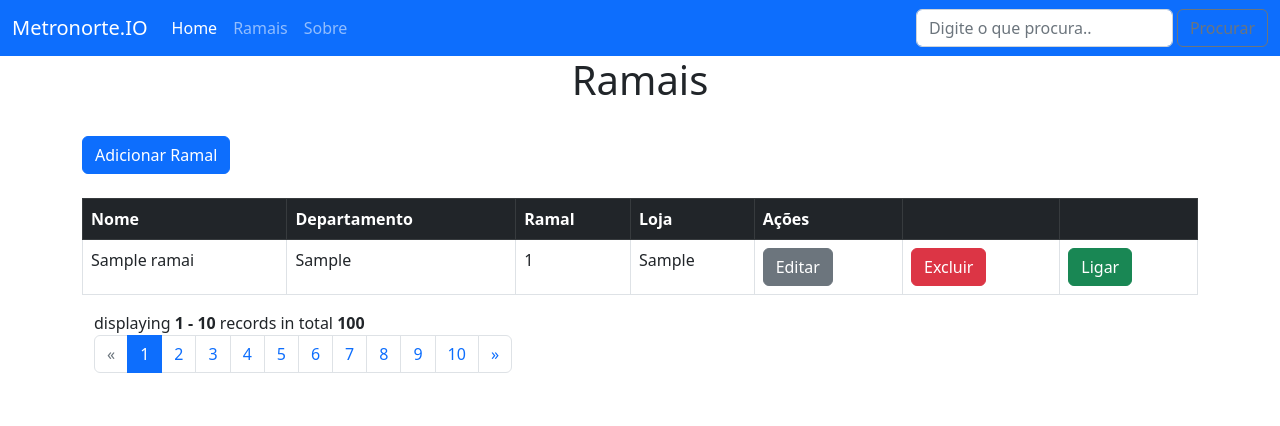
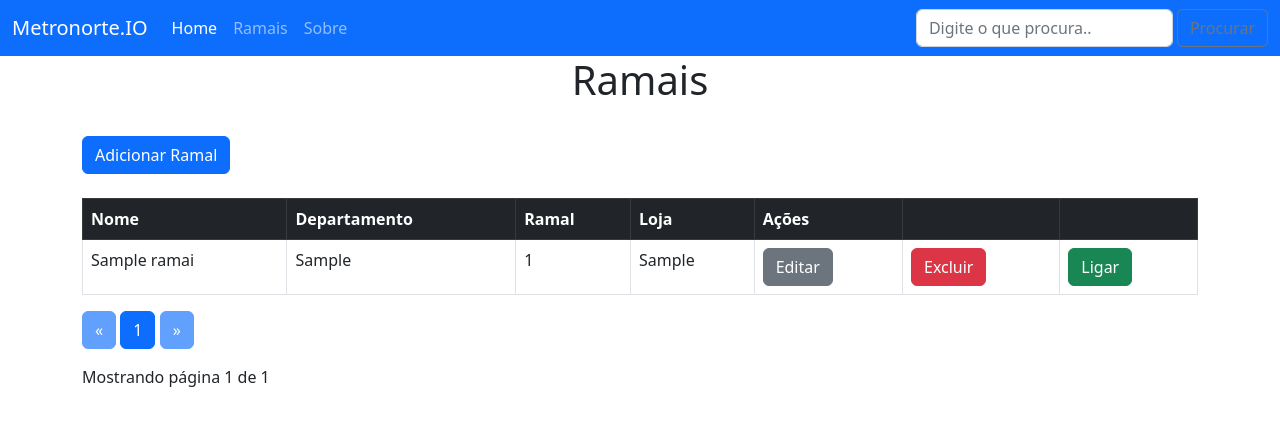
Before and after one commit to matheus664/ramais.io, a Flask app: page /ramais in a window 1280 px wide. Shown: the top 426 px of the page. Run offline with Flask 2, Linux system fonts and the light colour scheme; tables that the repository leaves empty hold one stand-in row (values such as "Sample post"); some libraries are stand-ins or nearby versions.

Commit message:
release 3.0

```diff
--- a/app.py
+++ b/app.py
@@ -6,6 +6,8 @@ from sqlalchemy.orm import sessionmaker
 from flask_paginate import Pagination, get_page_args
 
 # "sqlite:///cursos.sqlite3"
+#mysql://root:tecnical@localhost/ramais"
+
 
 app = Flask (__name__)
 
@@ -19,20 +21,7 @@ app.config["SQLALCHEMY_DATABASE_URI"] = "mysql://root:tecnical@localhost/ramais"
 
 db = SQLAlchemy(app)
 
-frutas = []
-#dentro da lista tem um dicionario
-registros = []
 
-class cursos (db.Model):
-    id = db.Column (db.Integer, primary_key = True)
-    nome = db.Column (db.String (50))
-    descricao = db.Column (db.String (100))
-    ch = db.Column (db.Integer)
-
-    def __init__(self, nome, descricao, ch):
-        self.nome = nome
-        self.descricao = descricao
-        self.ch = ch
 
 class ramais (db.Model):
     id = db.Column (db.Integer, primary_key = True)
@@ -53,122 +42,15 @@ class ramais (db.Model):
         self.loja = loja
         self.ativo = ativo
 
-
-
-
-app.template_folder = "templates"
-users = list (range (100))
-
-def get_users  (offset = 0, per_page= 10):
-    return users [offset:offset + per_page]
-
-
-@app.route ('/')
-def index ():
-    page, per_page, offset = get_page_args (page_parameter = 'page', per_page_parameter='per_page')
-    total = len (users)
-    pagination_users = get_users (offset= offset, per_page= per_page )
-    pagination = Pagination (page=page, per_page=per_page, total=total,css_framework = 'bootstrap4')
-    return render_template ('ramais.html', users=pagination_users, page=page, per_page= 50, pagination=pagination)
-
-
-
-
-
-
-
-
-
-
-
-
-
-
-# @app.route ('/', methods = ["GET", "POST"])
-# def index ():
-
-#     #frutas = ['Morango','Uva','Maça','Laranja','Limao', 'Caqui', 'Carambola']
-
-#     if request.method == "POST" :
-#         if request.form.get("fruta"):
-#             frutas.append(request.form.get("fruta"))
-#     return render_template ("index.html",frutas=frutas)
-
-
-
-@app.route ('/sobre', methods = ["GET", "POST"])
-def sobre ():
-
-    #notas = {'Matheus Lopes':5.0, 'Paulo Silva':6.0, 'Aluno':7.0, 'Julia Costa':8.5,'Rafael Pedro':10.0}
-    if request.method == "POST":
-        if request.form.get("aluno") and request.form.get ("nota"):
-            registros.append ({"aluno": request.form.get("aluno"),"nota": request.form.get("nota")})
-    return render_template ('sobre.html', registros=registros)
-
-
-@app.route ('/filmes/<propriedade>')
-def filmes (propriedade):
-
-    if propriedade == 'populares':
-        url = 'https://api.themoviedb.org/3/discover/movie?sort_by=popularity.desc&api_key=550917c52b3d7ebdbd27dc4cfd3c2815'
-    elif propriedade == 'kids':
-        url = 'https://api.themoviedb.org/3/discover/movie?certification_country=US&certification.lte=G&sort_by=popularity.desc&api_key=550917c52b3d7ebdbd27dc4cfd3c2815'
-    elif propriedade == '2010':
-        url = 'https://api.themoviedb.org/3/discover/movie?primary_release_year=2010&sort_by=vote_average.desc&api_key=550917c52b3d7ebdbd27dc4cfd3c2815'
-    elif propriedade == 'drama':
-        url = 'https://api.themoviedb.org/3/discover/movie?with_genres=18&primary_release_year=2014&api_key=550917c52b3d7ebdbd27dc4cfd3c2815'
-    elif propriedade == 'tom_cruise':
-        url = 'https://api.themoviedb.org/3/discover/movie?with_genres=878&with_cast=500&sort_by=vote_average.desc&api_key=550917c52b3d7ebdbd27dc4cfd3c2815'
-    elif propriedade == 'Rooney Mara':
-        url = "https://api.themoviedb.org/3/discover/movie?with_people=108916,7467&sort_by=popularity.desc&api_key=550917c52b3d7ebdbd27dc4cfd3c2815"
-    resposta = urllib.request.urlopen(url)
-
-
-    dados = resposta.read()
-    jsondata = json.loads(dados)
-
-    return render_template ("filmes.html", filmes=jsondata ['results'])
-
-@app.route ('/cursos')
-def lista_cursos ():
-    # page = request.args.get ("page", 1, type=int)
-    # per_page = 100
-    # todos_cursos = cursos.query.paginate(page, per_page)
-    return render_template ('cursos.html', cursos=cursos.query.all())
+ROWS_PER_PAGE = 10
 
 @app.route ('/ramais')
 def lista_ramais ():
 
-    page, per_page, offset = get_page_args (page_parameter = 'page', per_page_parameter='per_page')
-    total = len (users)
-    pagination_users = get_users (offset= offset, per_page= per_page )
-    pagination = Pagination (page=page, per_page=per_page, total=total,css_framework = 'bootstrap4')
-    return render_template ('ramais.html', users=pagination_users, page=page, per_page= 50, pagination=pagination, ramais=ramais.query.filter(ramais.ramal != '', ramais.departamento != '', ramais.ativo != 0).order_by(ramais.id).limit(6))
+    page = request.args.get('page', 1, type=int)
+    ramal = ramais.query.paginate(page=page, per_page = ROWS_PER_PAGE)
 
-
-
-
-
-
-
-@app.route ('/cria_curso', methods = ["GET", "POST"])
-def cria_curso():
-    nome = request.form.get ('nome')
-    descricao = request.form.get ('descricao')
-    ch = request.form.get ('ch')
-    error = None
-
-    if request.method == "POST":
-        if not nome or not descricao or not ch:
-            flash ("Preencha todos os campos do Formulário!", "error")
-        else:
-            curso = cursos(nome, descricao, ch)
-            db.session.add(curso)
-            db.session.commit()
-            return redirect (url_for ('lista_cursos'))
-    return render_template ('novo_curso.html', error = error)
-
-
+    return render_template ('ramais.html', ramal = ramal)
 
 
 
@@ -194,22 +76,6 @@ def cria_ramal ():
 
 
 
-@app.route ('/<int:id>/atualiza_curso',  methods = ["GET", "POST"])
-def atualiza_curso (id):
-    curso = cursos.query.filter_by (id=id).first()
-    if request.method == "POST":
-        nome = request.form ["nome"]
-        descricao = request.form ["descricao"]
-        ch = request.form ["ch"]
-
-        cursos.query.filter_by (id=id).update ({"nome":nome, "descricao":descricao, "ch":ch})
-        db.session.commit ()
-        return redirect (url_for('lista_cursos'))
-
-    return render_template ("atualiza_curso.html", curso=curso)
-    print(curso)
-
-
 @app.route ('/<int:id>/atualiza_ramal', methods = ["GET", "POST"])
 def atualiza_ramal (id):
     ramal = ramais.query.filter_by (id=id).first()
@@ -228,15 +94,6 @@ def atualiza_ramal (id):
 
 
 
-@app.route ('/<int:id>/remove_curso', methods = ["GET", "POST"])
-def remove_curso (id):
-
-    curso = cursos.query.filter_by (id=id).first()
-    db.session.delete(curso)
-    db.session.commit()
-    return redirect (url_for('lista_cursos'))
-
-
 @app.route ('/<int:id>/remove_ramal', methods =["GET", "POST"])
 def remove_ramal (id):
 
@@ -248,20 +105,6 @@ def remove_ramal (id):
 
 
 
-
-
-
-
-
-
-
-
-
-
-
-
-
-
 with app.app_context():
     db.create_all()
 
--- a/templates/base.html
+++ b/templates/base.html
@@ -28,24 +28,6 @@
                 </li>
                 <li class="nav-item">
                     <a class="nav-link" target="blank" href="https://www.metronortechevroletmatriz.com.br">Sobre</a>
-                </li>
-                <li class="nav-item">
-                    <a class="nav-link" href="{{url_for('lista_cursos')}}"></a>
-                <!-- </li>
-                <li class="nav-item dropdown">
-                    <a class="nav-link dropdown-toggle" href="#" id="navbarDropdown" role="button" data-bs-toggle="dropdown" aria-expanded="false">Filmes
-                    </a>
-                    <ul class="dropdown-menu" aria-labelledby="navbarDropdown">
-                    <li><a class="dropdown-item" href="{{url_for('filmes', propriedade ='populares')}}">Mais populares</a></li>
-                    <li><a class="dropdown-item" href="{{url_for('filmes', propriedade='kids')}}">Kids</a></li>
-                    <li><a class="dropdown-item" href="{{url_for('filmes', propriedade ='2010')}}">2010</a></li>
-                    <li><a class="dropdown-item" href="{{url_for('filmes', propriedade ='drama')}}">Drama</a></li>
-                    <li><hr class="dropdown-divider"></li>
-                    <li><a class="dropdown-item" href= "{{url_for('filmes', propriedade ='tom_cruise')}}" >TomCruise</a></li>
-                    <li><a class="dropdown-item" href= "{{url_for('filmes', propriedade ='Rooney Mara')}}">Rooney Mara</a></li>                                                                                            </li>
-                    </ul> -->
-
-                </li>
                 <li class="nav-item">
                     <a class="nav-link disabled"></a>
                 </li>
--- a/templates/ramais.html
+++ b/templates/ramais.html
@@ -26,27 +26,59 @@
 
     </thead>
     <tbody>
-    {% for ramal in ramais%}
+    {% for r in ramal.items%}
     <tr>
-        <!-- <td>{{ramal.id}}</td> -->
-        <td>{{ramal.nome}}</td>
-        <td>{{ramal.departamento}}</td>
-        <td>{{ramal.ramal}}</td>
-        <td>{{ramal.loja}}</td>
-        <!-- <td>{{ramal.ativo}}</td> -->
-        <td><a href="{{ramal.id}}/atualiza_ramal" class="btn btn-secondary ">Editar</a></td>
-        <td><a href="{{ramal.id}}/remove_ramal" onclick= "return confirm ('Deseja excluir esse registro?') " class="btn btn-danger">Excluir</a></td>
+        <td>{{r.nome}}</td>
+        <td>{{r.departamento}}</td>
+        <td>{{r.ramal}}</td>
+        <td>{{r.loja}}</td>
+        <td><a href="{{r.id}}/atualiza_ramal" class="btn btn-secondary ">Editar</a></td>
+        <td><a href="{{r.id}}/remove_ramal" onclick= "return confirm ('Deseja excluir esse registro?') " class="btn btn-danger">Excluir</a></td>
         <td><a href="https://www.udemy.com/home/my-courses/learning/" target="_blank" class="btn btn-success">Ligar</a></td>
+
+
     </tr>
+
     {%endfor%}
     </tbody>
 </table>
 
-<div class="container">
-    {{pagination.info}}
-    {{pagination.links}}
 
+<!-- Pagination Links-->
+<div class="text-right">
+    <a href="{{ url_for('lista_ramais', page=ramal.prev_num) }}"
+       class="btn btn-primary
+       {% if ramal.page == 1 %}disabled{% endif %}">
+        &laquo;
+    </a>
+<!-- Loop through the number of pages to display a link for each-->
+    {% for page_num in ramal.iter_pages(left_edge=1, right_edge=1, left_current=1, right_current=2) %}
+{% if page_num %}
+<!-- Check for the active page and set the link to "Active"-->
+            {% if ramal.page == page_num %}
+            <a href="{{ url_for('lista_ramais', page=page_num) }}"
+               class="btn btn-primary">
+                {{ page_num }}
+            </a>
+            {% else %}
+            <a href="{{ url_for('lista_ramais', page=page_num) }}"
+               class="btn btn-primary">
+                {{ page_num }}
+            </a>
+            {% endif %}
+        {% else %}
+            ...
+        {% endif %}
+    {% endfor %}
+    <a href="{{ url_for('lista_ramais', page=ramal.next_num) }}"
+       class="btn btn-primary
+       {% if ramal.page == ramal.pages %}disabled{% endif %}">
+        &raquo;
+    </a>
 </div>
+<p class="text-right mt-3">
+   Mostrando página {{ ramal.page }} de {{ ramal.pages }}
+</p>
 
 
 
```
